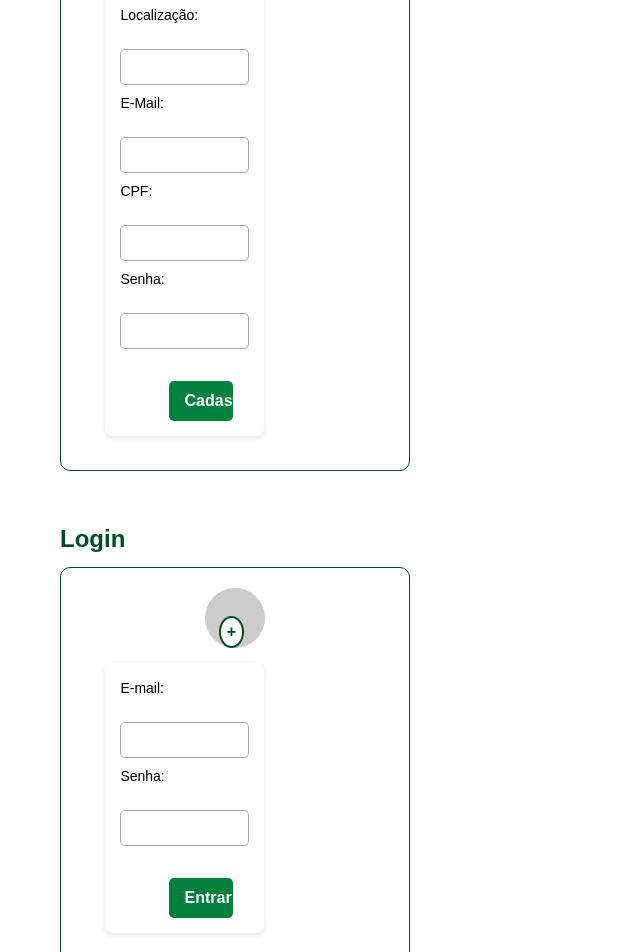
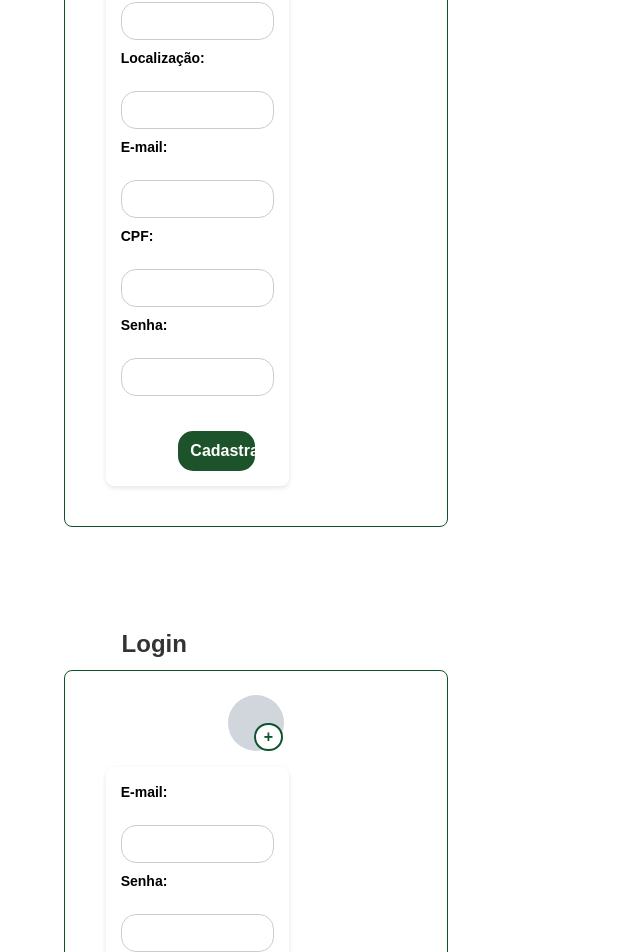
Before and after one commit to TheYautja/Projeto-Integrador-2G-Grupo3, a React (Vite) app in the folder frontend/: page /CadastroLoginPage in a window 1280 px wide. Shown: the part 280-1232 px from the top of the page, without its empty margins (0-640 px from the left). Built offline with nearby package versions, Linux system fonts and the light colour scheme; a web font is replaced by a local one.

Commit message:
Update CadastroLoginPage.jsx

```diff
--- a/frontend/src/paginas/CadastroLoginPage.jsx
+++ b/frontend/src/paginas/CadastroLoginPage.jsx
@@ -1,38 +1,57 @@
 import React from "react";
-import Header from "/Header";
-import "../CSS/CadastroLoginPage.css";
+import Header from "../Header";
 
 export default function CadastroLoginPage() {
   return (
-    <div className="page">
+    <div className="flex flex-col items-start px-16 py-6">
       <Header />
 
       {/* Cadastro */}
-      <h2 className="titulo">Cadastro</h2>
-      <div className="card">
-        <div className="icone-usuario">
-          <div className="icone"></div>
-          <div className="plus">+</div>
+      <h2 className="text-green-900 font-bold mt-6 mb-2 text-lg">Cadastro</h2>
+      <div className="border border-green-900 rounded-lg p-6 w-96 mb-10">
+        <div className="flex justify-center items-center relative mb-4">
+          <div className="w-14 h-14 bg-gray-300 rounded-full"></div>
+          <div className="absolute bottom-0 right-[140px] bg-white border-2 border-green-900 rounded-full px-2 text-green-900 font-bold">
+            +
+          </div>
         </div>
 
-        <form className="formulario">
-          <label>Nome completo:</label>
-          <input type="text" />
+        <form className="flex flex-col gap-2">
+          <label className="text-sm font-medium">Nome completo:</label>
+          <input
+            type="text"
+            className="border border-gray-400 rounded p-1"
+          />
 
-          <label>Localização:</label>
-          <input type="text" />
+          <label className="text-sm font-medium">Localização:</label>
+          <input
+            type="text"
+            className="border border-gray-400 rounded p-1"
+          />
 
-          <label>E-Mail:</label>
-          <input type="email" />
+          <label className="text-sm font-medium">E-mail:</label>
+          <input
+            type="email"
+            className="border border-gray-400 rounded p-1"
+          />
 
-          <label>CPF:</label>
-          <input type="text" />
+          <label className="text-sm font-medium">CPF:</label>
+          <input
+            type="text"
+            className="border border-gray-400 rounded p-1"
+          />
 
-          <label>Senha:</label>
-          <input type="password" />
+          <label className="text-sm font-medium">Senha:</label>
+          <input
+            type="password"
+            className="border border-gray-400 rounded p-1"
+          />
 
-          <div className="botao-container">
-            <button type="submit" className="botao">
+          <div className="flex justify-center mt-4">
+            <button
+              type="submit"
+              className="bg-green-700 hover:bg-green-900 text-white font-bold py-2 px-4 rounded"
+            >
               Cadastrar
             </button>
           </div>
@@ -40,22 +59,33 @@
       </div>
 
       {/* Login */}
-      <h2 className="titulo">Login</h2>
-      <div className="card">
-        <div className="icone-usuario">
-          <div className="icone"></div>
-          <div className="plus">+</div>
+      <h2 className="text-green-900 font-bold mt-6 mb-2 text-lg">Login</h2>
+      <div className="border border-green-900 rounded-lg p-6 w-96 mb-10">
+        <div className="flex justify-center items-center relative mb-4">
+          <div className="w-14 h-14 bg-gray-300 rounded-full"></div>
+          <div className="absolute bottom-0 right-[140px] bg-white border-2 border-green-900 rounded-full px-2 text-green-900 font-bold">
+            +
+          </div>
         </div>
 
-        <form className="formulario">
-          <label>E-mail:</label>
-          <input type="email" />
+        <form className="flex flex-col gap-2">
+          <label className="text-sm font-medium">E-mail:</label>
+          <input
+            type="email"
+            className="border border-gray-400 rounded p-1"
+          />
 
-          <label>Senha:</label>
-          <input type="password" />
+          <label className="text-sm font-medium">Senha:</label>
+          <input
+            type="password"
+            className="border border-gray-400 rounded p-1"
+          />
 
-          <div className="botao-container">
-            <button type="submit" className="botao">
+          <div className="flex justify-center mt-4">
+            <button
+              type="submit"
+              className="bg-green-700 hover:bg-green-900 text-white font-bold py-2 px-4 rounded"
+            >
               Entrar
             </button>
           </div>
```
